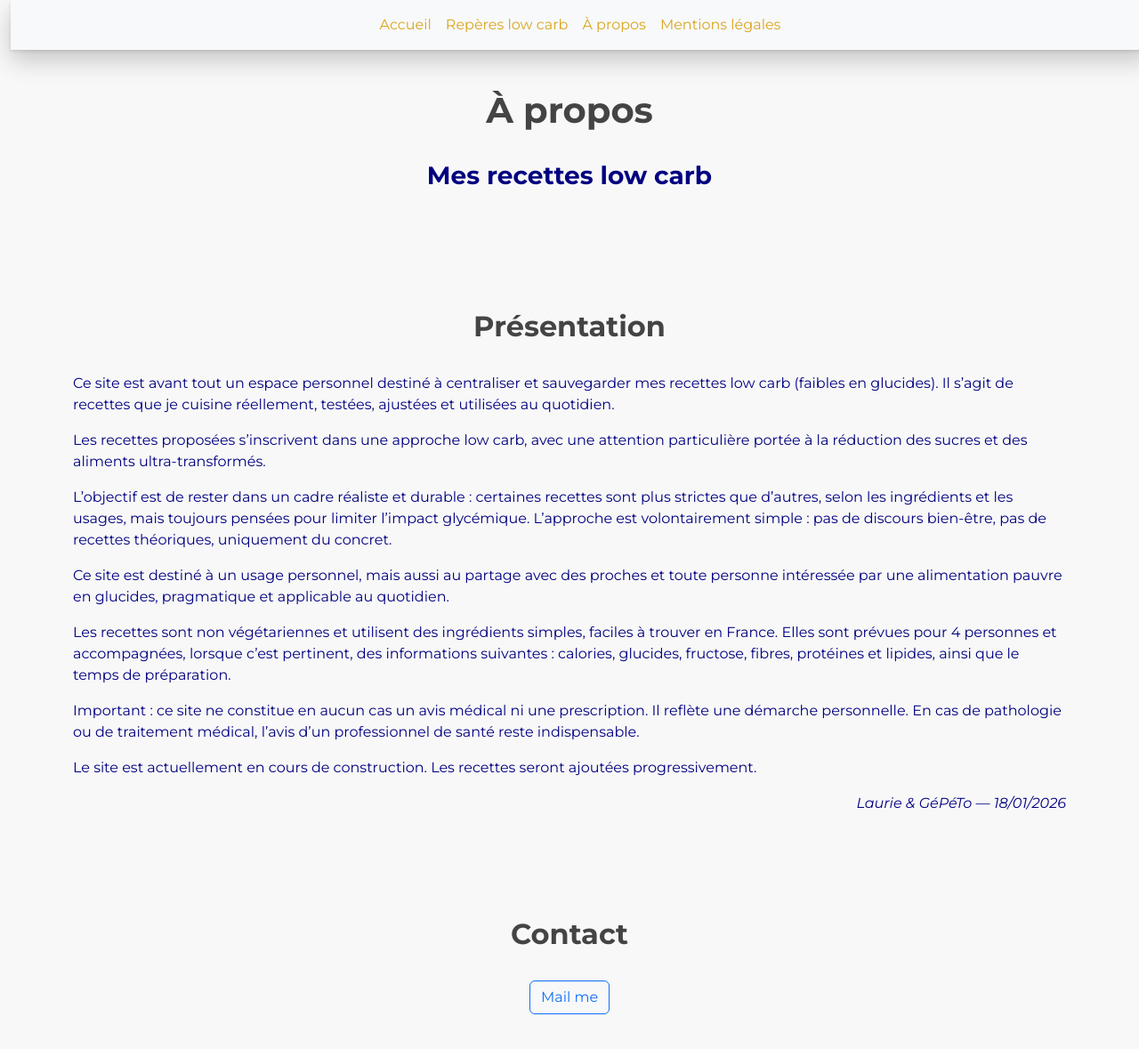
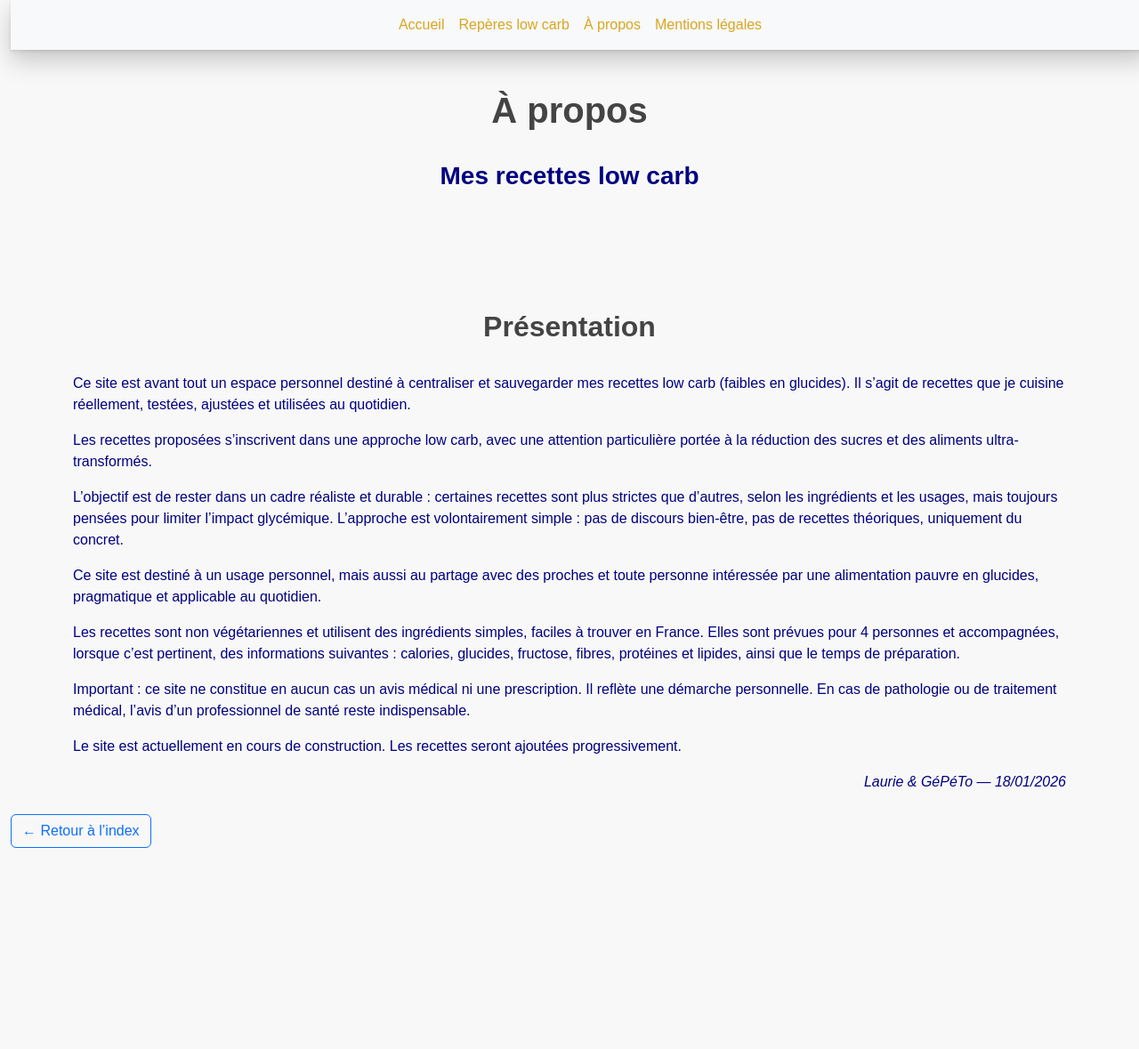
Before and after one commit to laurie-boissay/laurie-boissay.github.io, a Jekyll site: the page built from apropos.html, in a window 1280 px wide and 1190 px high. Shown: the top 1179 px of the window at 89% size. Built offline with Jekyll 4.4.1, drawn with Linux system fonts in a browser that asks for light colours.

Commit message:
Update apropos.html

```diff
--- a/apropos.html
+++ b/apropos.html
@@ -1,49 +1,12 @@
 ---
+layout: page
+title: "À propos"
+description: "À propos — Mes recettes low carb"
+body_id: "apropos"
+page_h1: "À propos"
+page_h3: "Mes recettes low carb"
 ---
 
-<!DOCTYPE html>
-<html lang="fr">
-<head>
-  <meta charset="utf-8"/>
-
-  <!-- Import CSS Bootstrap -->
-  <link href="https://cdn.jsdelivr.net/npm/bootstrap@5.3.0-alpha3/dist/css/bootstrap.min.css"
-        rel="stylesheet"
-        integrity="sha384-KK94CHFLLe+nY2dmCWGMq91rCGa5gtU4mk92HdvYe+M/SXH301p5ILy+dN9+nJOZ"
-        crossorigin="anonymous">
-
-  <!-- Import CSS perso -->
-  <link rel="stylesheet" href="style.css">
-
-  <!-- Favicon -->
-  <link rel="icon" type="image/png" href="images/bunny1.png"/>
-
-  <!-- Font -->
-  <link rel="preconnect" href="https://fonts.googleapis.com">
-  <link rel="preconnect" href="https://fonts.gstatic.com" crossorigin>
-  <link href="https://fonts.googleapis.com/css2?family=Montserrat:ital,wght@0,100;0,200;0,300;0,400;0,500;0,600;0,700;0,800;0,900;1,100;1,200;1,300;1,400;1,500;1,600;1,700;1,800;1,900&display=swap"
-        rel="stylesheet">
-
-  <!-- Responsive -->
-  <meta name="viewport" content="width=device-width, initial-scale=1">
-
-  <!-- Indexation -->
-  <meta name="robots" content="noindex, nofollow">
-  <meta name="description" content="À propos — Mes recettes low carb"/>
-
-  <title>À propos — Laurie Boissay</title>
-</head>
-
-<body class="container-fluid">
-
-  <header id="top" class="marge">
-    <h1><strong>À propos</strong></h1>
-    <h3><span class="bleu">Mes recettes low carb</span></h3>
-  </header>
-
-  {% include navbar.html %}
-
-  <main>
 <section class="marge" id="apropos">
   <h2>Présentation</h2>
   <div class="container">
@@ -101,28 +64,3 @@
 
   </div>
 </section>
-
-    <footer class="marge" id="contact">
-      <h2>Contact</h2>
-      <div class="container text-center">
-        <div class="row align-items-top">
-          <div class="col">
-            <a href="mailto:laurie.boissay@laposte.net"
-               rel="nofollow"
-               title="Contactez-moi !"
-               class="btn btn-outline-primary">
-              Mail me
-            </a>
-          </div>
-        </div>
-      </div>
-    </footer>
-  </main>
-
-  <!-- Bootstrap JS -->
-  <script src="https://cdn.jsdelivr.net/npm/bootstrap@5.3.0-alpha3/dist/js/bootstrap.bundle.min.js"
-          integrity="sha384-ENjdO4Dr2bkBIFxQpeoTz1HIcje39Wm4jDKdf19U8gI4ddQ3GYNS7NTKfAdVQSZe"
-          crossorigin="anonymous"></script>
-
-</body>
-</html>
```
Lines whose indentation alone changed are shown as unchanged.
